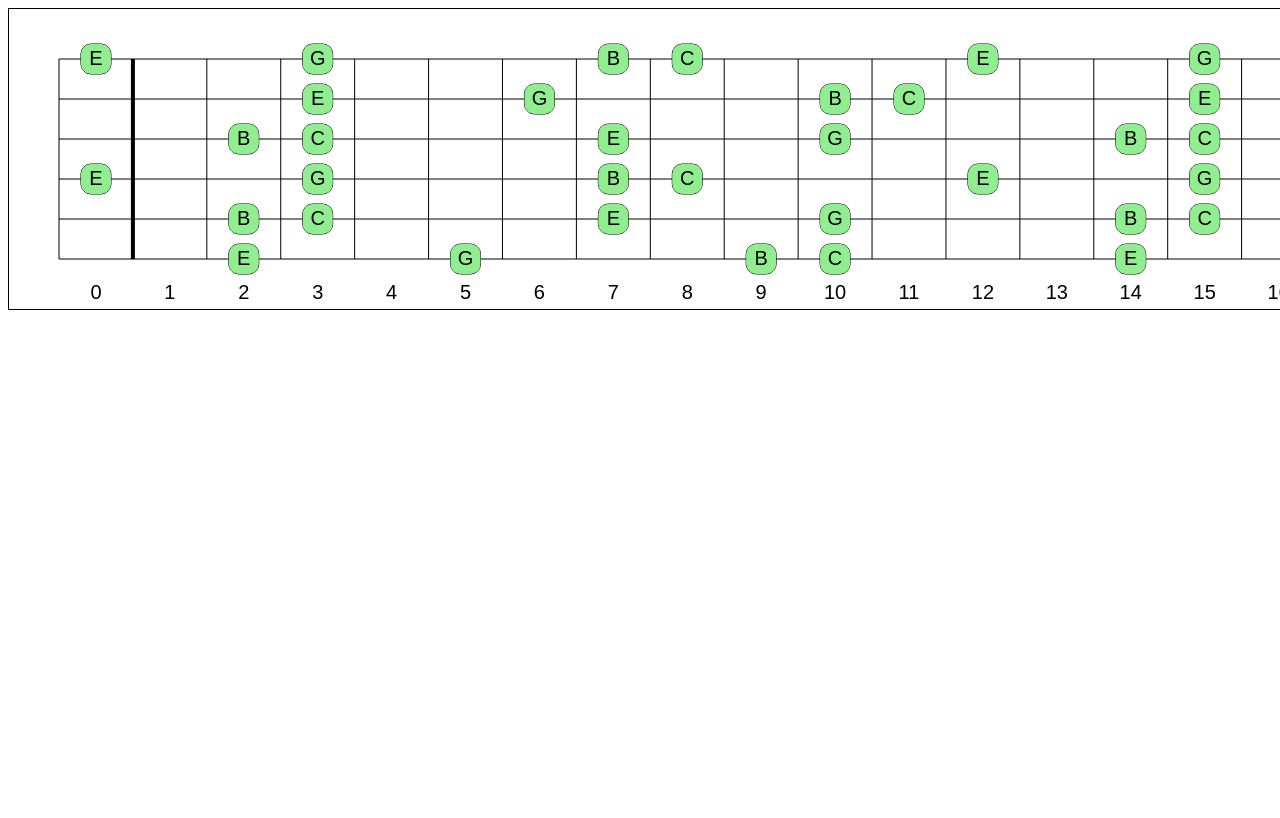
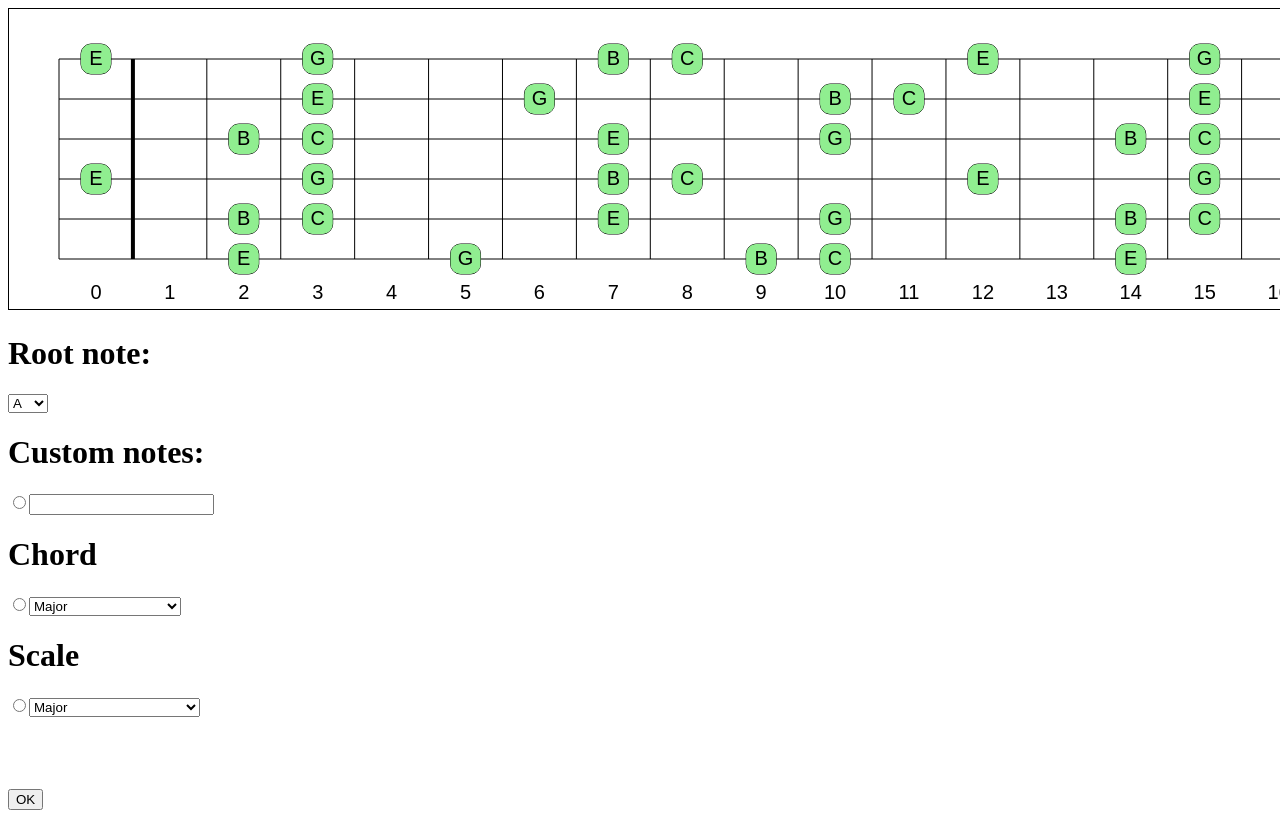
Before and after one commit to joecronin2/Muziek-tool, a React (Vite) app: page / in a window 1280 px wide. Shown: the top 818 px of the page. Built offline with nearby package versions, Linux system fonts and the light colour scheme; the HTML template or start-up script is replaced by a standard one.

Commit message:
Test UI in development

```diff
--- a/src/App.tsx
+++ b/src/App.tsx
@@ -10,6 +10,42 @@ function App() {
     const chord = new Chord(new Note ("C"), Chord.MAJOR_7)
     const tuning = Note.parseNotes("D A E A C# E")
 
+    function parseString(string: string) {
+        // make array with 3 strings split by space
+        let arr = string.split(" ")
+        if (arr[0] === "chord") {
+            console.log("chord")
+        }
+    }
+
+    function applyNotes() {
+        // get radios
+        const customNotesRadio = document.getElementById("customNotesRadio") as HTMLInputElement
+        const chordTypeRadio = document.getElementById("chordTypeRadio") as HTMLInputElement
+        const scaleTypeRadio = document.getElementById("scaleTypeRadio") as HTMLInputElement
+
+        // get select and input values
+        const customNotes = document.getElementById("customNotes") as HTMLInputElement
+        const chordType = document.getElementById("chordType") as HTMLSelectElement
+        const scaleType = document.getElementById("scaleType") as HTMLSelectElement
+
+
+        if (customNotesRadio.checked) {
+            console.log("custom notes")
+            console.log(customNotes.value)
+
+        } else if (chordTypeRadio.checked) {
+            console.log("chord type")
+            console.log(chordType.value)
+
+        } else if (scaleTypeRadio.checked) {
+            console.log("scale type")
+            console.log(scaleType.value)
+
+        }
+    }
+
+
     const fretboard = new Fretboard(tuning, undefined, chord)
     return (
         <div className={"canvasCont"}>
@@ -17,8 +53,88 @@ function App() {
             {/*<h1 style={{ border: '1px solid black'}}>teststasd</h1>*/}
 
 
+            <h1>Root note:</h1>
+            <select>
+                <option value={"A"}>A</option>
+                <option value={"A#"}>A#</option>
+                <option value={"B"}>B</option>
+                <option value={"C"}>C</option>
+                <option value={"C#"}>C#</option>
+                <option value={"D"}>D</option>
+                <option value={"D#"}>D#</option>
+                <option value={"E"}>E</option>
+                <option value={"F"}>F</option>
+                <option value={"F#"}>F#</option>
+                <option value={"G"}>G</option>
+                <option value={"G#"}>G#</option>
+            </select>
+
+            <h1>Custom notes:</h1>
+            <input type="radio" id={"customNotesRadio"} name="slct"/>
+            <input type="text" id={"customNotes"}/>
+
+
+            <h1>Chord</h1>
+            <input type="radio" id={"chordTypeRadio"} name="slct"/>
+            <select id={"chordType"}>
+                <option value={"Major"}>Major</option>
+                <option value={"Minor"}>Minor</option>
+                <option value={"Augmented"}>Augmented</option>
+                <option value={"Diminished"}>Diminished</option>
+                <option value={"Major 7th"}>Major 7th</option>
+                <option value={"Minor 7th"}>Minor 7th</option>
+                <option value={"Dominant 7th"}>Dominant 7th</option>
+                <option value={"Sus2"}>Sus2</option>
+                <option value={"Sus4"}>Sus4</option>
+                <option value={"Major 6th"}>Major 6th</option>
+                <option value={"Minor 6th"}>Minor 6th</option>
+                <option value={"Minor Major 7th"}>Minor Major 7th</option>
+                <option value={"Augmented 7th"}>Augmented 7th</option>
+                <option value={"Augmented Major 7th"}>Augmented Major 7th</option>
+                <option value={"Half Diminished 7th"}>Half Diminished 7th</option>
+                <option value={"Diminished 7th"}>Diminished 7th</option>
+                <option value={"Dominant 7th Flat 5"}>Dominant 7th Flat 5</option>
+                <option value={"Dominant 7th Sharp 5"}>Dominant 7th Sharp 5</option>
+                <option value={"Dominant 7th Sharp 9"}>Dominant 7th Sharp 9</option>
+                <option value={"Dominant 7th Flat 9"}>Dominant 7th Flat 9</option>
+                <option value={"Major 9th"}>Major 9th</option>
+                <option value={"Minor 9th"}>Minor 9th</option>
+                <option value={"Minor Major 9th"}>Minor Major 9th</option>
+                <option value={"Augmented 9th"}>Augmented 9th</option>
+                <option value={"Augmented Major 9th"}>Augmented Major 9th</option>
+                <option value={"Dominant 9th"}>Dominant 9th</option>
+            </select>
+
+            <h1>Scale</h1>
+            <input type="radio" id={"scaleTypeRadio"} name="slct"/>
+            <select id={"scaleType"}>
+                <option value={"Major"}>Major</option>
+                <option value={"Minor"}>Minor</option>
+                <option value={"Major Bebop"}>Major Bebop</option>
+                <option value={"Natural Minor"}>Natural Minor</option>
+                <option value={"Harmonic Minor"}>Harmonic Minor</option>
+                <option value={"Melodic Minor Ascending"}>Melodic Minor Ascending</option>
+                <option value={"Dorian"}>Dorian</option>
+                <option value={"Phrygian"}>Phrygian</option>
+                <option value={"Lydian"}>Lydian</option>
+                <option value={"Mixolydian"}>Mixolydian</option>
+                <option value={"Locrian"}>Locrian</option>
+                <option value={"Whole Tone"}>Whole Tone</option>
+            </select>
+
+            <br></br>
+            <br></br>
+            <br></br>
+            <br></br>
+            <br></br>
+            <button onClick={applyNotes}>
+                OK
+            </button>
+
+
         </div>
     )
 }
 
+
 export default App
--- a/src/models/Mode.ts
+++ b/src/models/Mode.ts
@@ -36,7 +36,7 @@ export default class Mode {
         }
 
         if (rootNote === undefined) {
-            this.rootNote = this.defaultRootNote;1
+            this.rootNote = this.defaultRootNote;
         } else {
             this.rootNote = rootNote;
         }
--- a/src/models/Note.ts
+++ b/src/models/Note.ts
@@ -179,7 +179,6 @@ export default class Note {
     getName(): string {
         if (this.isVisible) {
             return this.name;
-
         } else {
             return "-";
         }
```
Also changed, not shown: src/models/Chord.ts (+0 -7 lines), src/models/Interval.ts (deleted).
